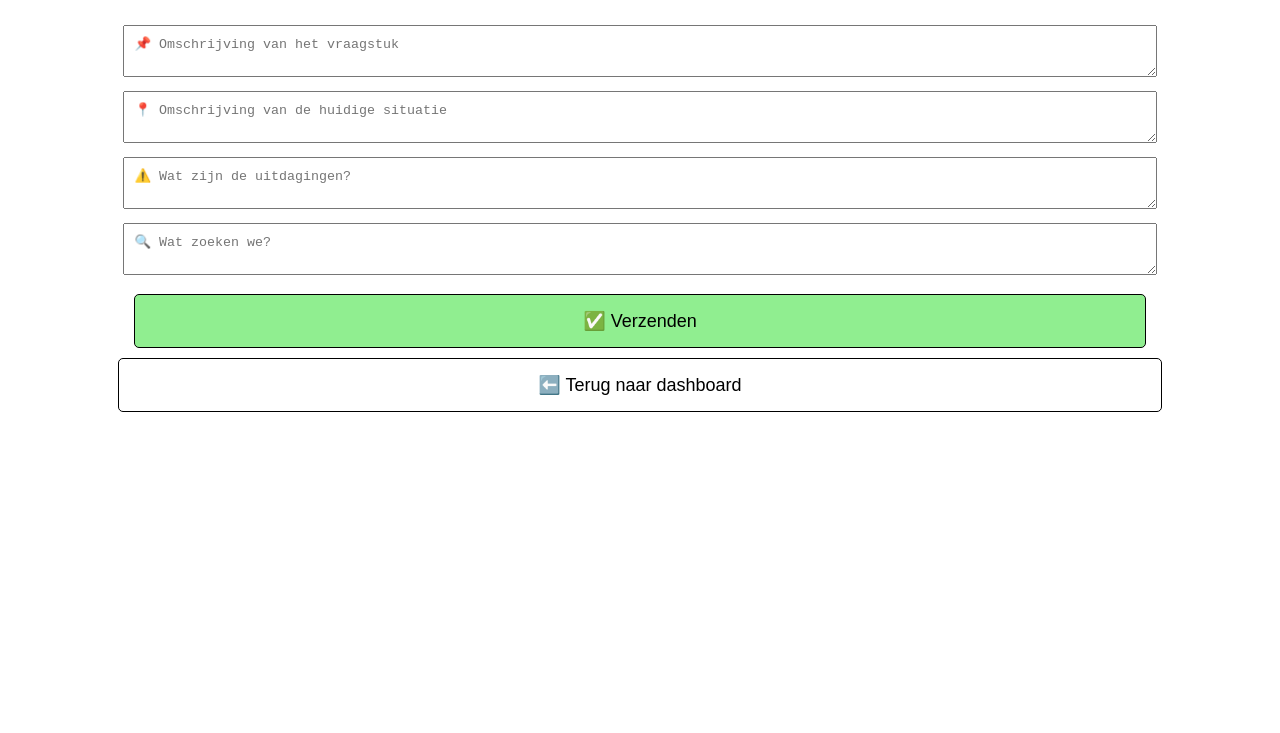
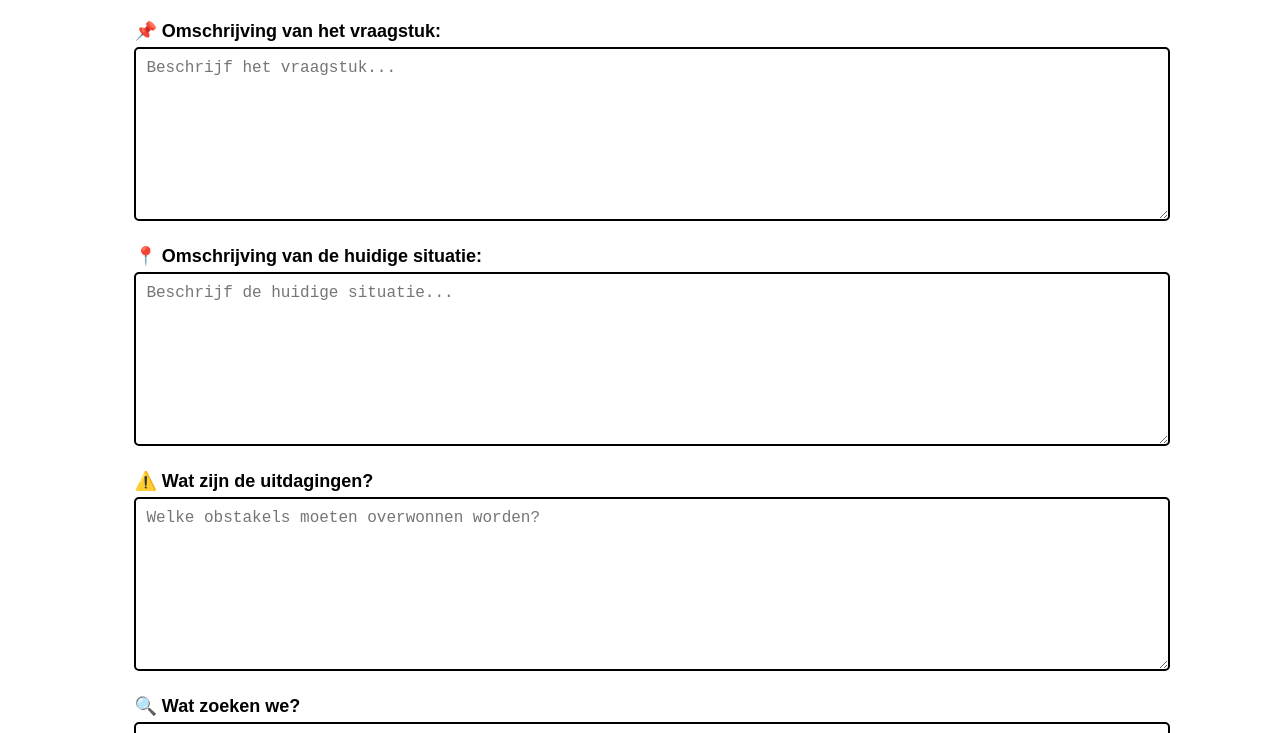
Before and after one commit to Hu22tech/Idee1_demo, a plain HTML site: page vraagstuk.html in a window 1280 px wide. Shown: the part 60-793 px from the top of the page. Drawn offline with Linux system fonts and the light colour scheme.

Commit message:
Dashboard aangepast en consistente structuur

```diff
--- a/vraagstuk.html
+++ b/vraagstuk.html
@@ -5,23 +5,82 @@
     <meta name="viewport" content="width=device-width, initial-scale=1.0">
     <title>Nieuw Vraagstuk</title>
     <style>
-        body { font-family: Arial, sans-serif; text-align: center; }
-        input, textarea { width: 80%; padding: 10px; margin: 5px; }
-        .button { display: block; width: 80%; margin: 10px auto; padding: 15px; text-decoration: none; font-size: 18px; color: black; border-radius: 5px; border: 1px solid #000; }
-        .green { background-color: lightgreen; }
+        body {
+            font-family: Arial, sans-serif;
+            text-align: center;
+        }
+        .container {
+            width: 80%;
+            margin: 0 auto;
+        }
+        .form-group {
+            margin-bottom: 20px;
+            text-align: left;
+        }
+        label {
+            font-size: 18px;
+            font-weight: bold;
+            display: block;
+            margin-bottom: 5px;
+        }
+        textarea {
+            width: 100%;
+            height: 150px; /* 👈 Grotere invulvelden */
+            padding: 10px;
+            font-size: 16px;
+            border: 2px solid black;
+            border-radius: 5px;
+            resize: vertical;
+        }
+        .button {
+            display: block;
+            width: 100%;
+            max-width: 300px;
+            padding: 15px;
+            margin: 10px auto;
+            text-align: center;
+            text-decoration: none;
+            font-size: 18px;
+            color: black;
+            background-color: lightgreen;
+            border: 1px solid black;
+            border-radius: 5px;
+            cursor: pointer;
+            box-sizing: border-box;
+        }
     </style>
 </head>
 <body>
     <h1><strong>Nieuw Vraagstuk</strong></h1>
 
-    <form>
-        <textarea placeholder="📌 Omschrijving van het vraagstuk"></textarea>
-        <textarea placeholder="📍 Omschrijving van de huidige situatie"></textarea>
-        <textarea placeholder="⚠️ Wat zijn de uitdagingen?"></textarea>
-        <textarea placeholder="🔍 Wat zoeken we?"></textarea>
-        <button type="submit" class="button green">✅ Verzenden</button>
-    </form>
+    <div class="container">
+        <form>
+            <div class="form-group">
+                <label for="vraagstuk">📌 Omschrijving van het vraagstuk:</label>
+                <textarea id="vraagstuk" placeholder="Beschrijf het vraagstuk..."></textarea>
+            </div>
 
-    <a href="dashboard.html" class="button gray">⬅️ Terug naar dashboard</a>
+            <div class="form-group">
+                <label for="situatie">📍 Omschrijving van de huidige situatie:</label>
+                <textarea id="situatie" placeholder="Beschrijf de huidige situatie..."></textarea>
+            </div>
+
+            <div class="form-group">
+                <label for="uitdagingen">⚠️ Wat zijn de uitdagingen?</label>
+                <textarea id="uitdagingen" placeholder="Welke obstakels moeten overwonnen worden?"></textarea>
+            </div>
+
+            <div class="form-group">
+                <label for="zoektocht">🔍 Wat zoeken we?</label>
+                <textarea id="zoektocht" placeholder="Wat is het gewenste resultaat?"></textarea>
+            </div>
+
+            <div style="text-align: center;">
+                <button type="submit" class="button">✅ Verzenden</button>
+                <a href="dashboard.html" class="button" style="background-color: lightgray;">⬅️ Terug naar dashboard</a>
+            </div>
+        </form>
+
+
 </body>
 </html>
```
Also changed, not shown: dashboard.html (+55 -10 lines), index.html (+4 -0 lines), oplossing.html (+40 -6 lines).
